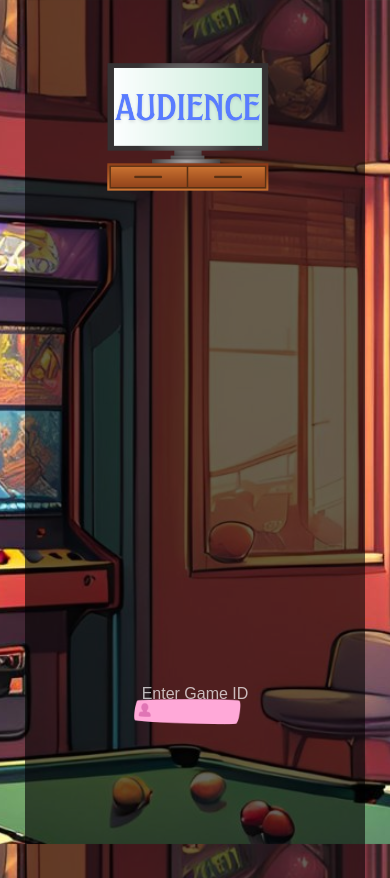
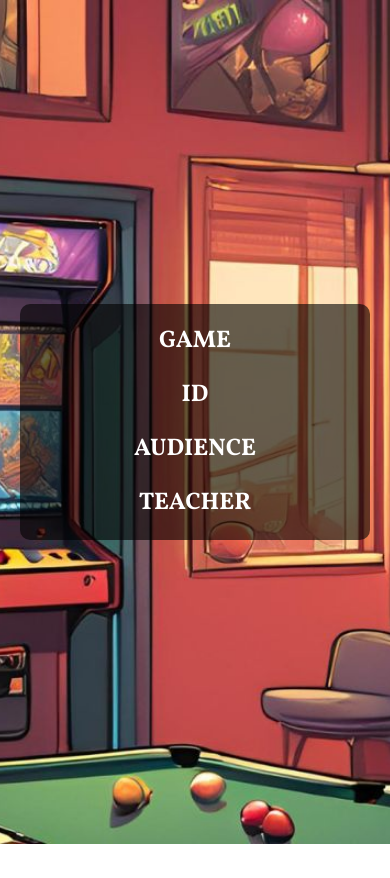
Before and after one commit to Melldorr/web, a plain HTML site: page game.html in a window 390 px wide. Shown: the top 878 px of the page. After the commit the page ends 844 px from the top, so only its background shows below. Drawn offline with Linux system fonts and the light colour scheme.

Commit message:
fixed some ratios for mobile view

```diff
--- a/css/game-style.css
+++ b/css/game-style.css
@@ -11,62 +11,36 @@ body {
     align-items: center;
     text-align: center;
     color: white;
+    padding: 20px; /* Adds space around the edges */
+    box-sizing: border-box; /* Ensures padding is included in the height */
 }
 
 .game-container {
     background: rgba(0, 0, 0, 0.6); /* Semi-transparent background */
     padding: 20px;
     border-radius: 10px;
-    max-width: 90%;
+    max-width: 90%; /* Ensures the container doesn't get too wide */
+    width: 100%; /* Takes full width of the screen */
     display: flex;
     flex-direction: column;
     align-items: center;
-    gap: 30px; /* Space between sections */
+    gap: 20px; /* Space between sections */
 }
 
 .section {
-    display: flex;
-    flex-direction: column;
-    align-items: center;
-    gap: 10px; /* Space between image and input */
+    width: 100%; /* Takes full width of the container */
+    text-align: center;
 }
 
-.section-image {
-    width: 300px; /* Adjust size as needed */
-    height: auto;
+h2 {
+    font-size: 2rem; /* Adjust font size as needed */
+    margin: 0; /* Removes default margin */
+    color: white;
 }
 
-.input-container {
-    position: relative;
-    display: inline-block;
+/* Responsive adjustments */
+@media (max-width: 768px) {
+    h2 {
+        font-size: 1.5rem; /* Smaller font size for mobile */
+    }
 }
-
-.enter-image {
-    width: 200px; /* Adjust size as needed */
-    height: auto;
-}
-
-.input-field {
-    width: 160px; /* Adjust size to fit inside enter-id.png */
-    padding: 10px;
-    font-size: 16px;
-    border: none;
-    border-radius: 5px;
-    background: transparent;
-    color: white;
-    text-align: center;
-    position: absolute;
-    top: 50%;
-    left: 50%;
-    transform: translate(-50%, -50%);
-    z-index: 1;
-}
-
-.input-field::placeholder {
-    color: rgba(255, 255, 255, 0.7);
-}
-
-.input-field:focus {
-    outline: none;
-    background: rgba(255, 255, 255, 0.1);
-}
--- a/css/style.css
+++ b/css/style.css
@@ -63,6 +63,7 @@ h1 {
     }
 
     .section-image {
-        width: 90%; /* Larger images for smaller screens */
+        width: 50%; /* Half the size for mobile screens */
+        max-width: 150px; /* Limits the maximum size of the images */
     }
 }
--- a/game.html
+++ b/game.html
@@ -10,31 +10,24 @@
 </head>
 <body>
     <div class="game-container">
-        <!-- Game ID Section -->
+        <!-- Game Section -->
         <div class="section">
-            <img src="images/game-id.png" alt="Game ID" class="section-image">
-            <div class="input-container">
-                <img src="images/enter-id.png" alt="Enter ID" class="enter-image">
-                <input type="text" id="game-id" class="input-field" placeholder="Enter Game ID" maxlength="6" inputmode="numeric">
-            </div>
+            <h2>GAME</h2>
+        </div>
+
+        <!-- ID Section -->
+        <div class="section">
+            <h2>ID</h2>
         </div>
 
         <!-- Audience Section -->
         <div class="section">
-            <img src="images/audience-id.png" alt="Audience" class="section-image">
-            <div class="input-container">
-                <img src="images/enter-id.png" alt="Enter ID" class="enter-image">
-                <input type="text" id="audience-id" class="input-field" placeholder="Enter Game ID" maxlength="6" inputmode="numeric">
-            </div>
+            <h2>AUDIENCE</h2>
         </div>
 
         <!-- Teacher Section -->
         <div class="section">
-            <img src="images/teacher-id.png" alt="Teacher" class="section-image">
-            <div class="input-container">
-                <img src="images/enter-id.png" alt="Enter Password" class="enter-image">
-                <input type="password" id="teacher-password" class="input-field" placeholder="Enter Password" maxlength="6" inputmode="numeric">
-            </div>
+            <h2>TEACHER</h2>
         </div>
     </div>
 </body>
```
